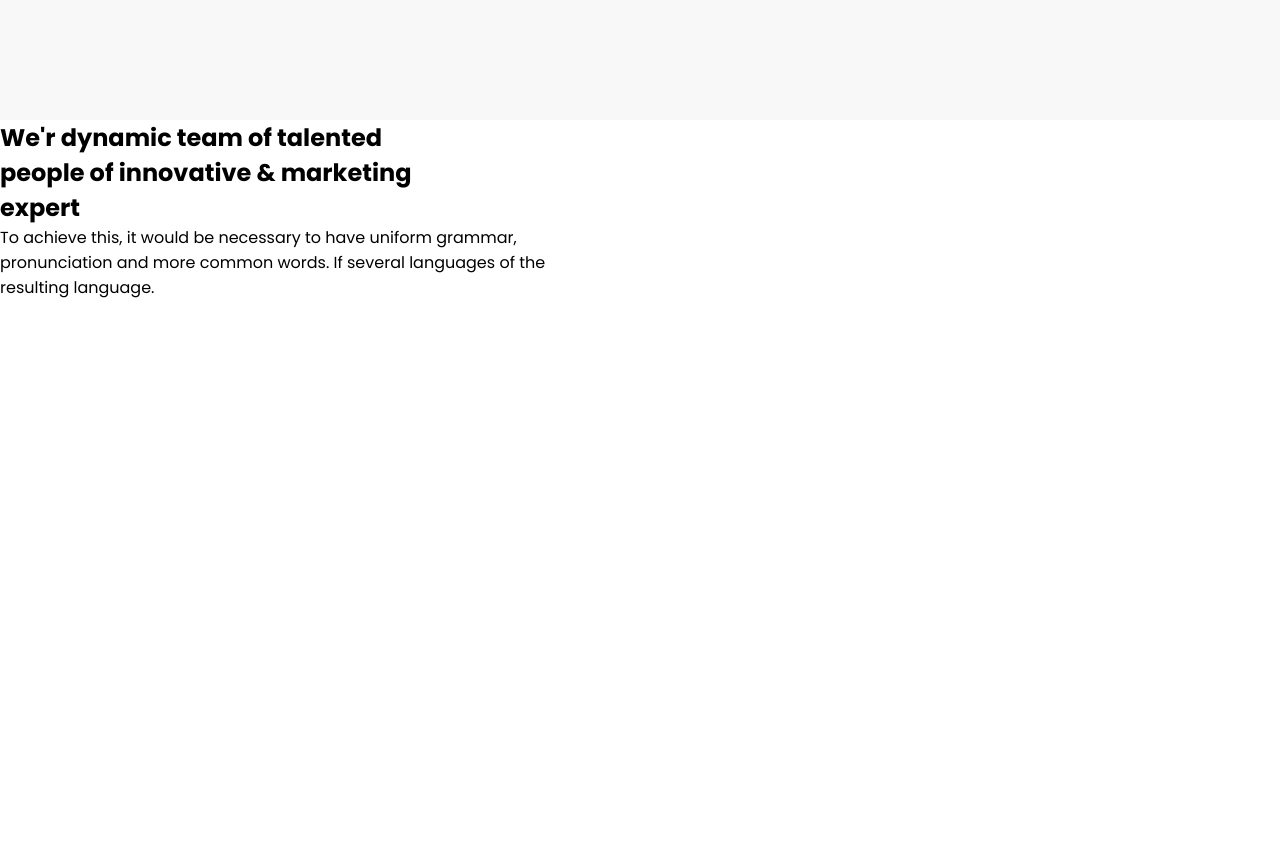
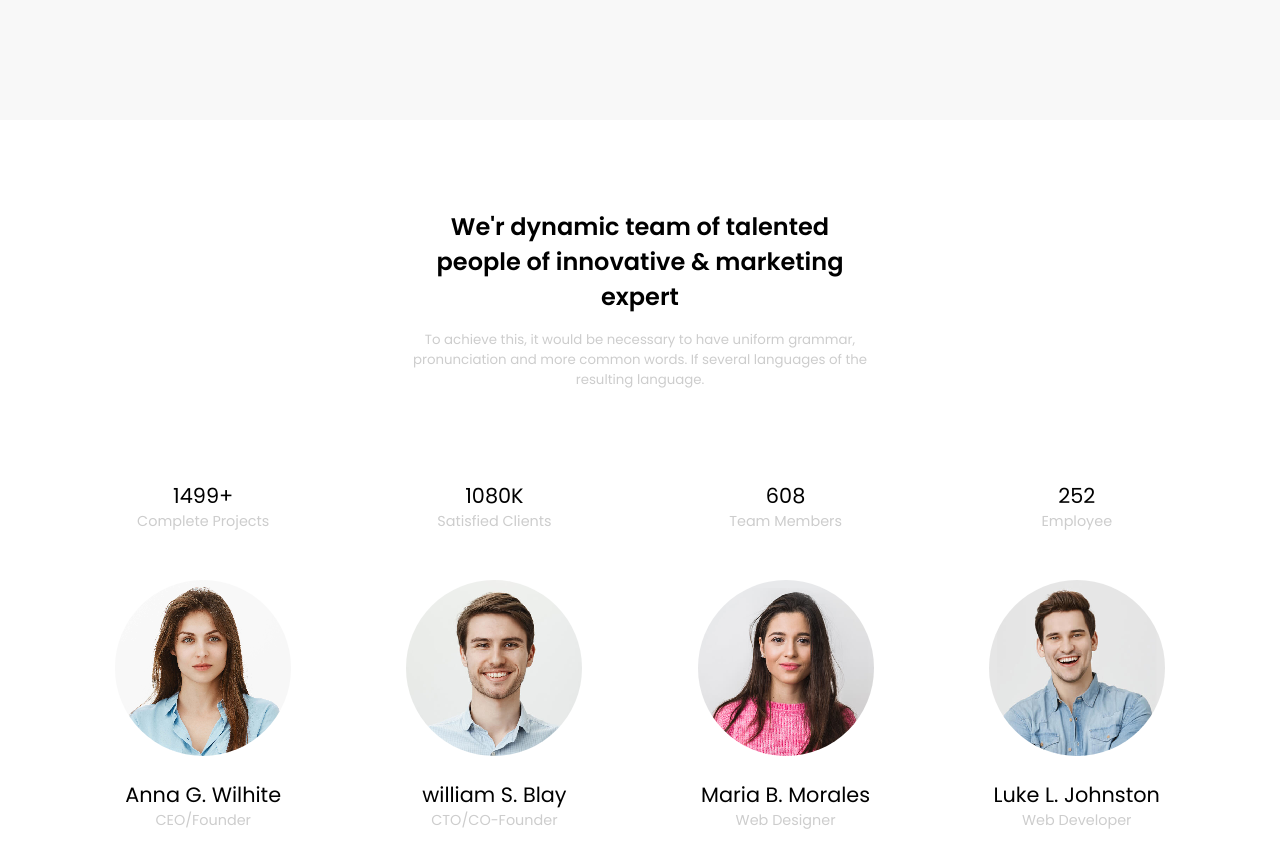
Before and after one commit to sataev12/LandingPage, a plain HTML site: page index.html in a window 1280 px wide. Shown: the part 2280-3148 px from the top of the page. Before the commit the page ends 2580 px from the top, so only its background shows below. Drawn offline with Linux system fonts and the light colour scheme.

Commit message:
Quatrieme section est ajouté, il me y reste juste les animations à realiser

```diff
--- a/index.html
+++ b/index.html
@@ -132,46 +132,54 @@
         <div class="collectives">
             <div class="anna card-personne">
                 <div class="reiting-personnelle">
-
+                    <h1>1499+</h1>
+                    <p>Complete Projects</p>
                 </div>
                 <div class="photo-personnelle">
-
+                    <img src="./img/person1.png" alt="Anna G">
                 </div>
                 <div class="info-personnelle">
-
+                    <h1>Anna G. Wilhite</h1>
+                    <p>CEO/Founder</p>
                 </div>
             </div>
             <div class="william card-personne">
                 <div class="reiting-personnelle">
-
+                    <h1>1080K</h1>
+                    <p>Satisfied Clients</p>
                 </div>
                 <div class="photo-personnelle">
-
+                    <img src="./img/person2.png" alt="Anna G">
                 </div>
                 <div class="info-personnelle">
-
+                    <h1>william S. Blay</h1>
+                    <p>CTO/CO-Founder</p>
                 </div>
             </div>
             <div class="maria card-personne">
                 <div class="reiting-personnelle">
-
+                    <h1>608</h1>
+                    <p>Team Members</p>
                 </div>
                 <div class="photo-personnelle">
-
+                    <img src="./img/person3.png" alt="Anna G">
                 </div>
                 <div class="info-personnelle">
-
+                    <h1>Maria B. Morales</h1>
+                    <p>Web Designer</p>
                 </div>
             </div>
             <div class="luke card-personne">
                 <div class="reiting-personnelle">
-
+                    <h1>252</h1>
+                    <p>Employee</p>
                 </div>
                 <div class="photo-personnelle">
-
+                    <img src="./img/person4.png" alt="Anna G">
                 </div>
                 <div class="info-personnelle">
-
+                    <h1>Luke L. Johnston</h1>
+                    <p>Web Developer</p>
                 </div>
             </div>
 
--- a/style.css
+++ b/style.css
@@ -144,3 +144,67 @@ nav{
     text-align: center;
     padding-top: 5em;
 }
+/*SECTION .container-quatre*/
+.container-quatre {
+    height: 100vh;
+    display: flex;
+    flex-direction: column;
+    justify-content: space-evenly;
+}
+
+.discription{
+    display: flex;
+    flex-direction: column;
+    text-align: center;
+    gap: 1em;
+
+}
+
+.discription p{
+    font-size: smaller;
+    color: rgb(205 205 205);
+}
+
+.discription h1 {
+    font-weight: 600;
+}
+
+.collectives{
+    display: flex;
+    flex-direction: row;
+    justify-content: space-evenly;
+}
+
+.photo-personnelle img{
+    width: 11em;
+    height: 11em;
+    border-radius: 50%;
+    image-rendering: pixelated;
+}
+
+.card-personne{
+    display: flex;
+    flex-direction: column;
+    align-items: center;
+    gap: 1em;
+}
+
+.card-personne p{
+    color: rgb(205 205 205);
+    font-size: 0.9em;
+}
+
+.card-personne h1{
+    font-weight: 400;
+    font-size: 1.3em;
+}
+
+.reiting-personnelle, .info-personnelle {
+    display: flex;
+    align-items: center;
+    flex-direction: column;
+}
+
+.reiting-personnelle{
+    margin-bottom: 2em;
+}
```
